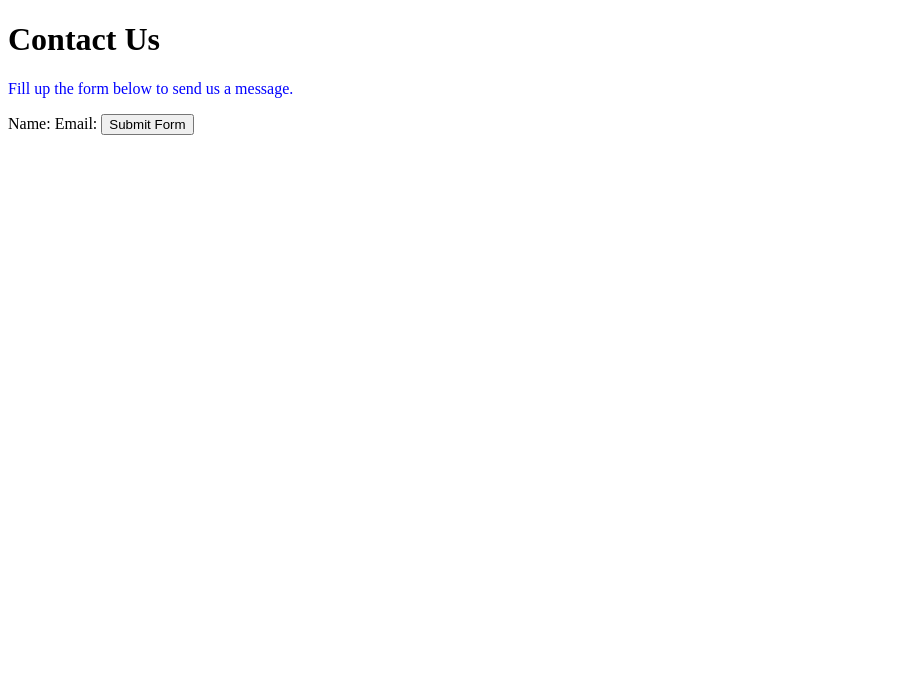
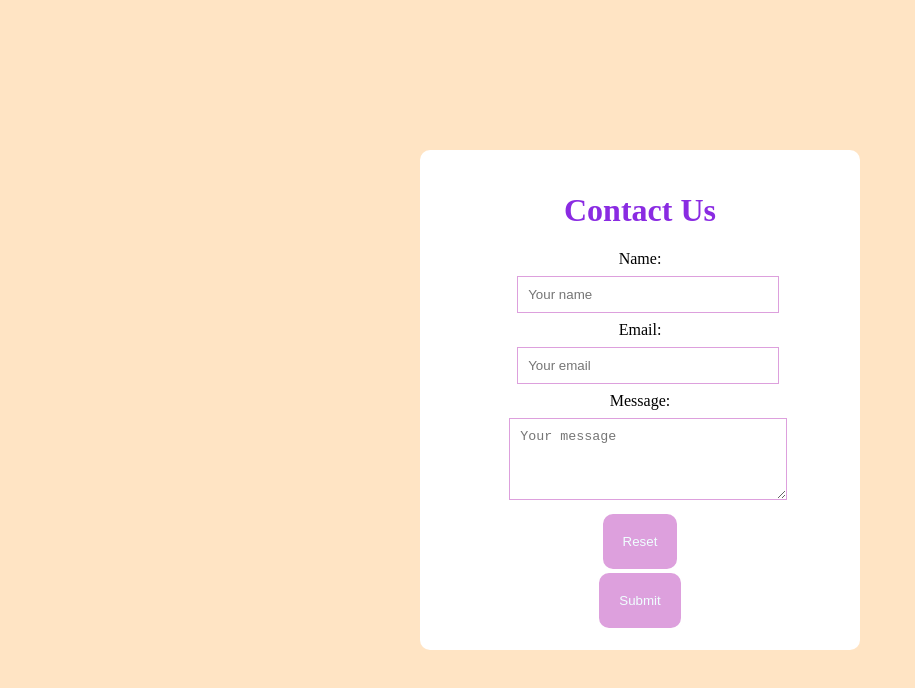
Before and after one commit to NydieLDR/my-first-repository, a plain HTML site: page contactus.html in a window 1280 px wide. Shown: the whole page, without its empty margins (0-915 px from the left). Drawn offline with Linux system fonts and the light colour scheme.

Commit message:
I updated the form

```diff
--- a/contactus.html
+++ b/contactus.html
@@ -3,22 +3,32 @@
     <head>
         <meta charset="utf-8">
         <meta name="viewport" content="width=device-width,initial-scale=1.0">
+        <meta http-equiv="X-UA-Compatible" content="ie=edge">
         <title>Contact Us Form</title>
+        <link rel="stylesheet" type="text/css" href="CSS/contactus.css">
     </head>
     <body>
-        <h1> Contact Us</h1>
-          <p style="color: blue;">
-            Fill up the form below to send us a message.
-          </p>
-     <form action="https://api.web3forms.com/submit" method="POST" >
-     <input type="hidden" name="access_key" value="88a5c971-23f2-4157-9c7b-b0174d008187">
-     <label>Name:</label>
-     <imput>
-     <label>Email:</label>
-     <imput>
+        <div class="content-container">
+            <h1>Contact Us</h1>
 
-     <input type="hidden" name="redirect" value="https://web3forms.com/success">
-     <button type="submit"> Submit Form</button>
-     </form>
+        <form action="https://api.web3forms.com/submit" method="POST">
+            <input type="hidden" name="access_key" value="88a5c971-23f2-4157-9c7b-b0174d008187">
+            <div>
+             <label for="name">Name:</label>
+             <input type="texte" name="name" id="name" placeholder="Your name" required>
+            </div>
+            <div>
+             <label>Email:</label>
+            <input type="email" name="email" id="email" placeholder="Your email" required>
+            </div>
+            <div>
+            <label for="message">Message:</label>
+            <textarea id="message" name="message" placeholder="Your message" rows="4"></textarea>
+            </div>
+            <input type="hidden" name="redirect" value="https://web3forms.com/success">
+            <button type="reset">Reset</button>
+            <button type="submit">Submit</button>
+        </form>
+        </div>
     </body>
-     </html>
+</html>
```
Also changed, not shown: 1 other file.
